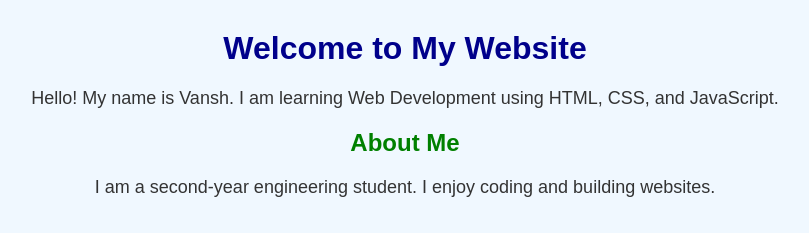
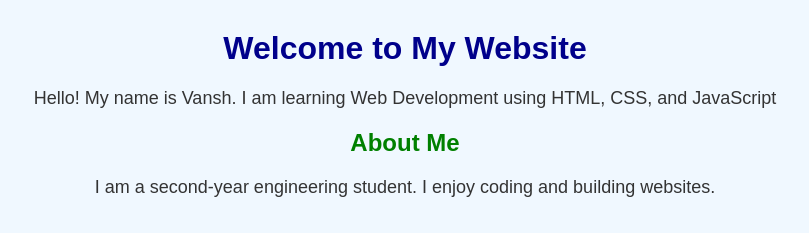
Before and after one commit to vanshmg09/Task1, a plain HTML site: page index.html in a window 1280 px wide. Shown: the top 233 px of the page, 235-1044 px from the left. Drawn offline with Linux system fonts and the light colour scheme.

Commit message:
Inital commit

```diff
--- a/index.html
+++ b/index.html
@@ -14,7 +14,7 @@
 
     <p>
         Hello! My name is Vansh.
-        I am learning Web Development using HTML, CSS, and JavaScript.
+        I am learning Web Development using HTML, CSS, and JavaScript
     </p>
 
     <h2>About Me</h2>
```
